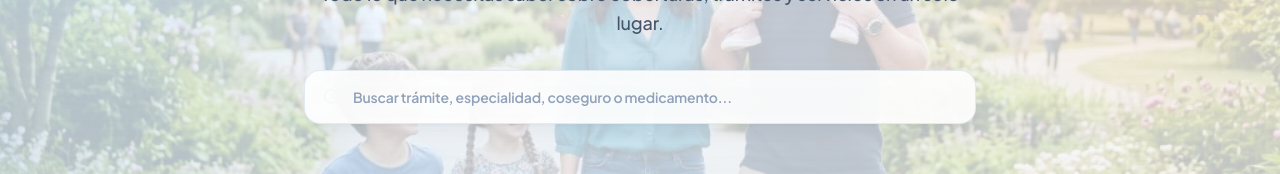
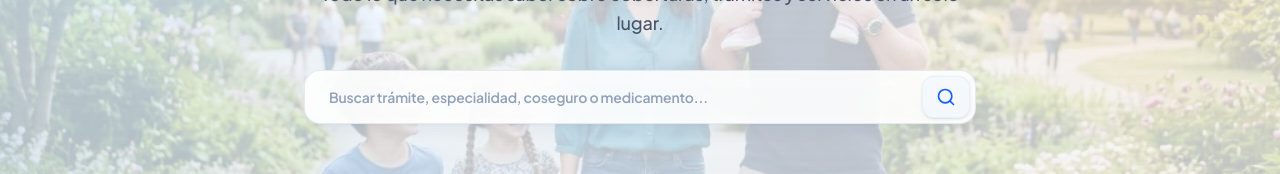
Before and after one commit to KarimServin/guia-interactiva-dss, a Next.js app: page / in a window 1280 px wide. Shown: the part 405-579 px from the top of the page. Built offline with nearby package versions, Linux system fonts and the light colour scheme.

Commit message:
Move search icon to the right with glassmorphism style button

```diff
--- a/src/components/HeroSection.tsx
+++ b/src/components/HeroSection.tsx
@@ -56,9 +56,6 @@ export const HeroSection: React.FC<HeroSectionProps> = ({
         {/* Global Search Bar with Glassmorphism */}
         <div className="max-w-2xl mx-auto mb-10">
           <div className="relative group mb-4">
-            <div className="absolute inset-y-0 left-0 pl-4.5 flex items-center pointer-events-none">
-              <Search className="w-5 h-5 text-slate-400 group-focus-within:text-blue-600 transition-colors" />
-            </div>
             <input
               type="text"
               value={searchQuery}
@@ -72,8 +69,18 @@ export const HeroSection: React.FC<HeroSectionProps> = ({
                 }
               }}
               placeholder="Buscar trámite, especialidad, coseguro o medicamento..."
-              className="w-full pl-12 pr-4 py-4 bg-white/90 backdrop-blur-xl border border-slate-200/90 text-slate-900 placeholder-slate-400 text-sm font-semibold rounded-2xl focus:outline-none focus:ring-4 focus:ring-blue-500/15 focus:border-blue-500 shadow-lg shadow-blue-950/5 transition-all"
+              className="w-full pl-6 pr-16 py-4 bg-white/90 backdrop-blur-xl border border-slate-200/90 text-slate-900 placeholder-slate-400 text-sm font-semibold rounded-2xl focus:outline-none focus:ring-4 focus:ring-blue-500/15 focus:border-blue-500 shadow-lg shadow-blue-950/5 transition-all"
             />
+            <button
+              onClick={() => {
+                const el = document.getElementById('search-results');
+                if (el) el.scrollIntoView({ behavior: 'smooth' });
+              }}
+              className="absolute inset-y-1.5 right-1.5 w-12 flex items-center justify-center bg-blue-50/50 hover:bg-blue-100/60 backdrop-blur-md border border-blue-100/50 text-blue-600 rounded-xl transition-all cursor-pointer shadow-sm"
+              aria-label="Buscar"
+            >
+              <Search className="w-5 h-5" />
+            </button>
 
             {/* Auto-suggestions Dropdown */}
             {searchQuery.trim() !== '' && (
```
